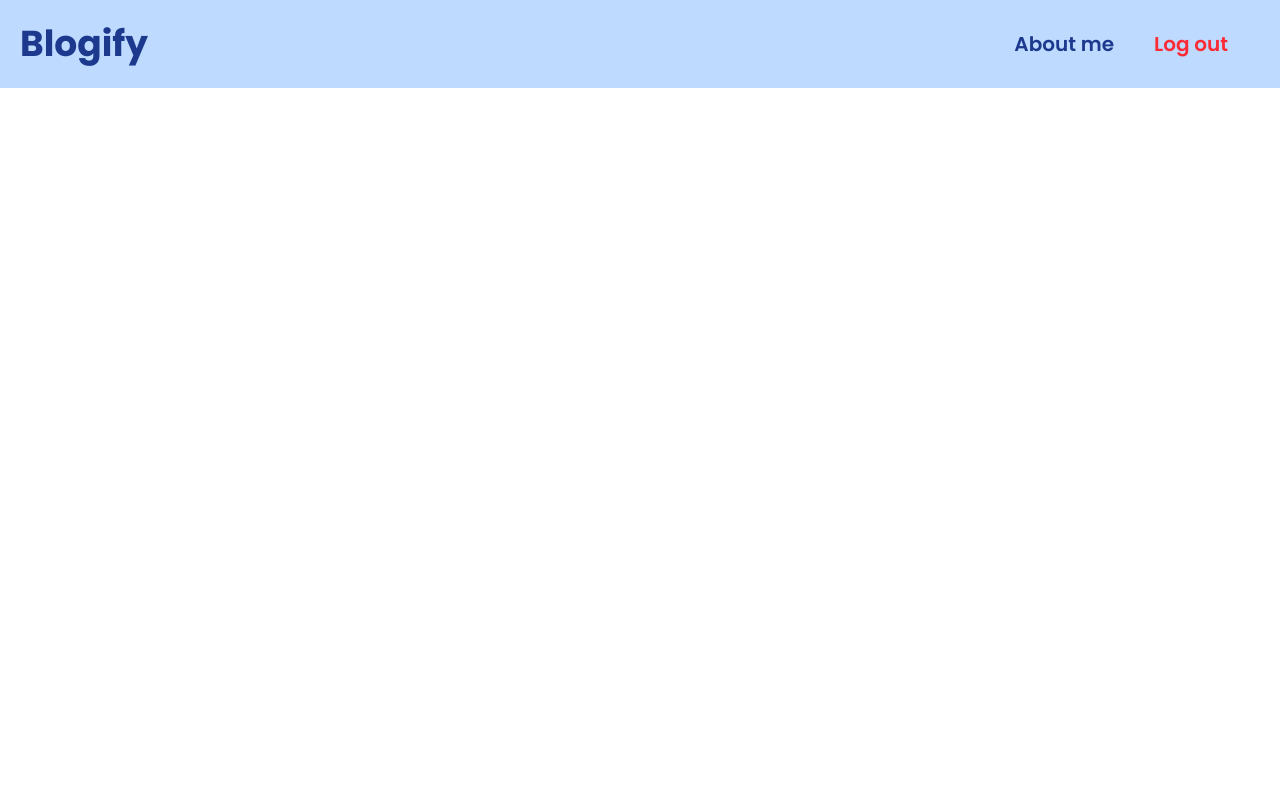
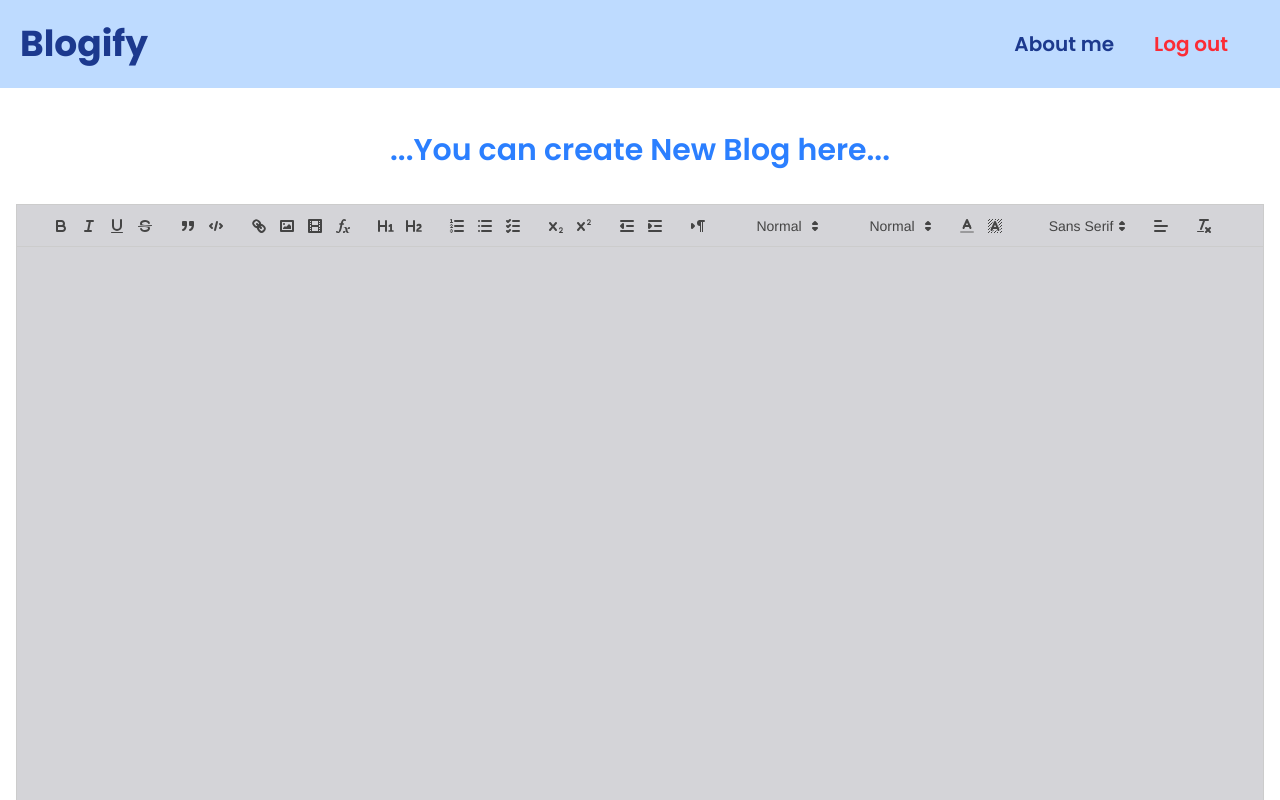
Before and after one commit to Dhanush12212/Blogify, a React (Vite) app in the folder frontend/: page /blog in a window 1280 px wide. Shown: the top 800 px of the page. Built offline with nearby package versions, Linux system fonts and the light colour scheme.

Commit message:
Added React Quill

```diff
--- a/frontend/package.json
+++ b/frontend/package.json
@@ -13,8 +13,9 @@
   "dependencies": {
     "@tailwindcss/vite": "^4.0.7",
     "axios": "^1.7.9",
-    "react": "^19.0.0",
-    "react-dom": "^19.0.0",
+    "react": "^18.3.1",
+    "react-dom": "^18.3.1",
+    "react-quill": "^2.0.0",
     "react-router-dom": "^7.1.5",
     "tailwindcss": "^4.0.7"
   },
--- a/frontend/src/Components/HomeNav.jsx
+++ b/frontend/src/Components/HomeNav.jsx
@@ -18,7 +18,7 @@ function HomeNav() {
     }
 
   return (
-    <div className='flex justify-between items-center py-6 px-5 text-blue-900 bg-blue-200 fixed w-full top-0 left-0 z-50'>
+    <div className='flex justify-between items-center py-6 px-5 text-blue-900 bg-blue-200 fixed w-full top-0 left-0 z-50 '>
         <h1 className='text-4xl font-bold cursor-pointer'>
           <Link to="/">Blogify</Link>
         </h1>
--- /dev/null
+++ b/frontend/src/Components/ReactQuills.jsx
@@ -0,0 +1,38 @@
+import React, { useState } from 'react';
+import ReactQuill from 'react-quill';
+import 'react-quill/dist/quill.snow.css';
+
+function ReactQuills() {
+    const [content, setContent] = useState('');
+
+    const toolbarOptions = [
+        ['bold', 'italic', 'underline', 'strike'],
+        ['blockquote', 'code-block'],
+        ['link', 'image', 'video', 'formula'],
+        [{ 'header': 1 }, { 'header': 2 }],
+        [{ 'list': 'ordered' }, { 'list': 'bullet' }, { 'list': 'check' }],
+        [{ 'script': 'sub' }, { 'script': 'super' }],
+        [{ 'indent': '-1' }, { 'indent': '+1' }],
+        [{ 'direction': 'rtl' }],
+        [{ 'size': ['small', false, 'large', 'huge'] }],
+        [{ 'header': [1, 2, 3, 4, 5, 6, false] }],
+        [{ 'color': [] }, { 'background': [] }],
+        [{ 'font': [] }],
+        [{ 'align': [] }],
+        ['clean']
+    ];
+
+    return (
+        <div className="w-full p-4 text-center">
+            <ReactQuill
+                value={content}
+                onChange={setContent}
+                modules={{ toolbar: toolbarOptions }}
+                theme="snow"
+                className='h-screen bg-zinc-300'
+            />
+        </div>
+    );
+}
+
+export default ReactQuills;
--- a/frontend/src/Pages/Blog.jsx
+++ b/frontend/src/Pages/Blog.jsx
@@ -1,10 +1,13 @@
-import React from 'react'
-import HomeNav from '../Components/HomeNav'
+import React from 'react';
+import HomeNav from '../Components/HomeNav';
+import ReactQuills from '../Components/ReactQuillS';
 
 function Blog() {
   return (
     <div>
       <HomeNav/>
+      <h1 className='text-3xl font-semibold text-blue-500 mt-28 py-5 text-center'>...You can create New Blog here...</h1>
+      <ReactQuills/>
     </div>
   )
 }
```
Also changed, not shown: 1 other file (tests, documents, lock files or other folders).
